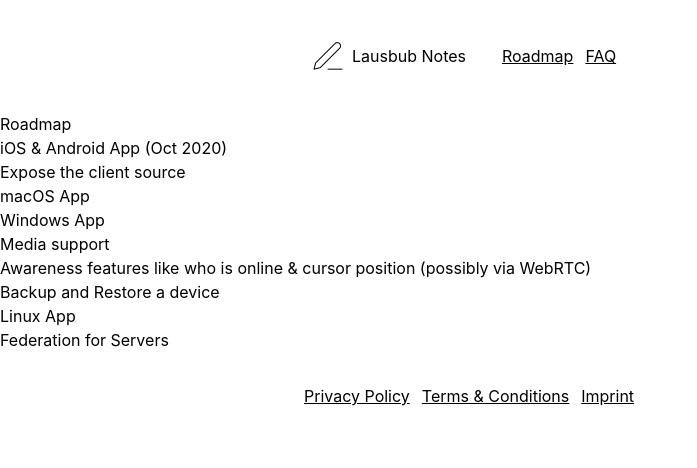
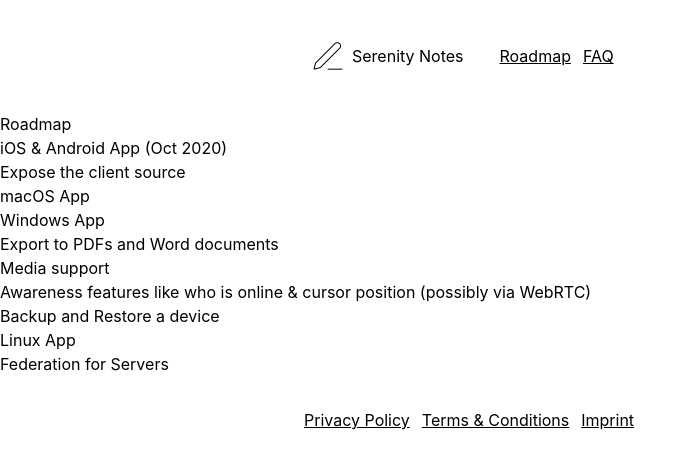
Before and after one commit to serenity-kit/website-legacy, a Next.js app: page /roadmap in a window 1280 px wide. Shown: the top 468 px of the page, without its empty margins (0-697 px from the left). Built offline with nearby package versions, Linux system fonts and the light colour scheme.

Commit message:
rename Lausbub to Serenity

```diff
--- a/pages/_app.tsx
+++ b/pages/_app.tsx
@@ -26,7 +26,7 @@ function MyApp({ Component, pageProps }: AppProps) {
   return (
     <>
       <Head>
-        <title>Notes</title>
+        <title>Serenity Notes</title>
         <link rel="icon" href="/favicon.ico" />
       </Head>
 
@@ -40,7 +40,7 @@ function MyApp({ Component, pageProps }: AppProps) {
                   alt="Logo"
                   style={{ height: 48, width: 48 }}
                 />
-                Lausbub Notes
+                Serenity Notes
               </a>
             </Link>
           </li>
--- a/pages/index.tsx
+++ b/pages/index.tsx
@@ -5,7 +5,7 @@ import { H1, H2 } from "../components/Headline";
 export default function Home() {
   return (
     <TextSection>
-      <H1>Lausbub Notes</H1>
+      <H1>Serenity Notes</H1>
       <p>… because you should own your data.</p>
       <H2>Features</H2>
       <UnorderedList>
--- a/pages/privacy-policy.mdx
+++ b/pages/privacy-policy.mdx
@@ -1,5 +1,5 @@
 export const meta = {
-  title: "Lausbub Notes Privacy Policy",
+  title: "Serenity Notes Privacy Policy",
   publishedAt: "2020-08-01",
   modifiedAt: "2020-08-01",
   hide: true,
@@ -7,13 +7,13 @@ export const meta = {
 
 # Privacy Policy
 
-Nikolaus Graf built the Lausbub Notes app as a Freemium app. This SERVICE is provided by Nikolaus Graf at no cost and is intended for use as is.
+Nikolaus Graf built the Serenity Notes app as a Freemium app. This SERVICE is provided by Nikolaus Graf at no cost and is intended for use as is.
 
 This page is used to inform visitors regarding my policies with the collection, use, and disclosure of Personal Information if anyone decided to use my Service.
 
 If you choose to use my Service, then you agree to the collection and use of information in relation to this policy. The Personal Information that I collect is used for providing and improving the Service. I will not use or share your information with anyone except as described in this Privacy Policy.
 
-The terms used in this Privacy Policy have the same meanings as in our Terms and Conditions, which is accessible at [Lausbub Notes Terms & Conditions](/terms-and-conditions) unless otherwise defined in this Privacy Policy.
+The terms used in this Privacy Policy have the same meanings as in our Terms and Conditions, which is accessible at [Serenity Notes Terms & Conditions](/terms-and-conditions) unless otherwise defined in this Privacy Policy.
 
 **Information Collection and Use**
 
--- a/pages/roadmap.mdx
+++ b/pages/roadmap.mdx
@@ -4,6 +4,7 @@
 - Expose the client source
 - macOS App
 - Windows App
+- Export to PDFs and Word documents
 - Media support
 - Awareness features like who is online & cursor position (possibly via WebRTC)
 - Backup and Restore a device
--- a/pages/terms-and-conditions.mdx
+++ b/pages/terms-and-conditions.mdx
@@ -1,5 +1,5 @@
 export const meta = {
-  title: "Lausbub Notes Terms & Conditions",
+  title: "Serenity Notes Terms & Conditions",
   publishedAt: "2020-08-01",
   modifiedAt: "2020-08-01",
   hide: true,
@@ -11,7 +11,7 @@ By downloading or using the app, these terms will automatically apply to you –
 
 Nikolaus Graf is committed to ensuring that the app is as useful and efficient as possible. For that reason, we reserve the right to make changes to the app or to charge for its services, at any time and for any reason. We will never charge you for the app or its services without making it very clear to you exactly what you’re paying for.
 
-The Lausbub Notes app stores and processes personal data that you have provided to us, in order to provide my Service. It’s your responsibility to keep your phone and access to the app secure. We therefore recommend that you do not jailbreak or root your phone, which is the process of removing software restrictions and limitations imposed by the official operating system of your device. It could make your phone vulnerable to malware/viruses/malicious programs, compromise your phone’s security features and it could mean that the Lausbub Notes app won’t work properly or at all.
+The Serenity Notes app stores and processes personal data that you have provided to us, in order to provide my Service. It’s your responsibility to keep your phone and access to the app secure. We therefore recommend that you do not jailbreak or root your phone, which is the process of removing software restrictions and limitations imposed by the official operating system of your device. It could make your phone vulnerable to malware/viruses/malicious programs, compromise your phone’s security features and it could mean that the Serenity Notes app won’t work properly or at all.
 
 The app does use third party services that declare their own Terms and Conditions.
 
```
